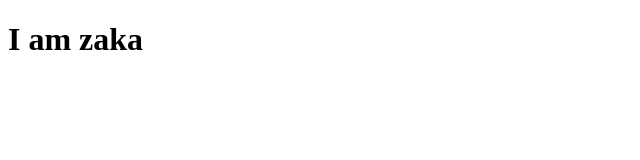
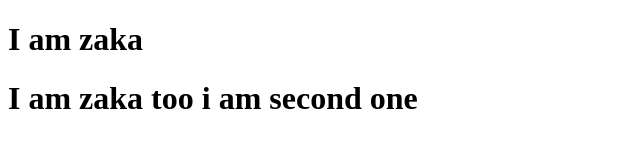
Before and after one commit to zaka-coder/github-collab-zaka-hassan, a plain HTML site: page index.html in a window 1280 px wide. Shown: the whole page, without its empty margins (0-640 px from the left). Drawn offline with Linux system fonts and the light colour scheme.

Commit message:
added one more h1

```diff
--- a/index.html
+++ b/index.html
@@ -7,5 +7,6 @@
 </head>
 <body>
     <h1>I am zaka</h1>
+    <h1>I am zaka too i am second one</h1>
 </body>
 </html>
```
